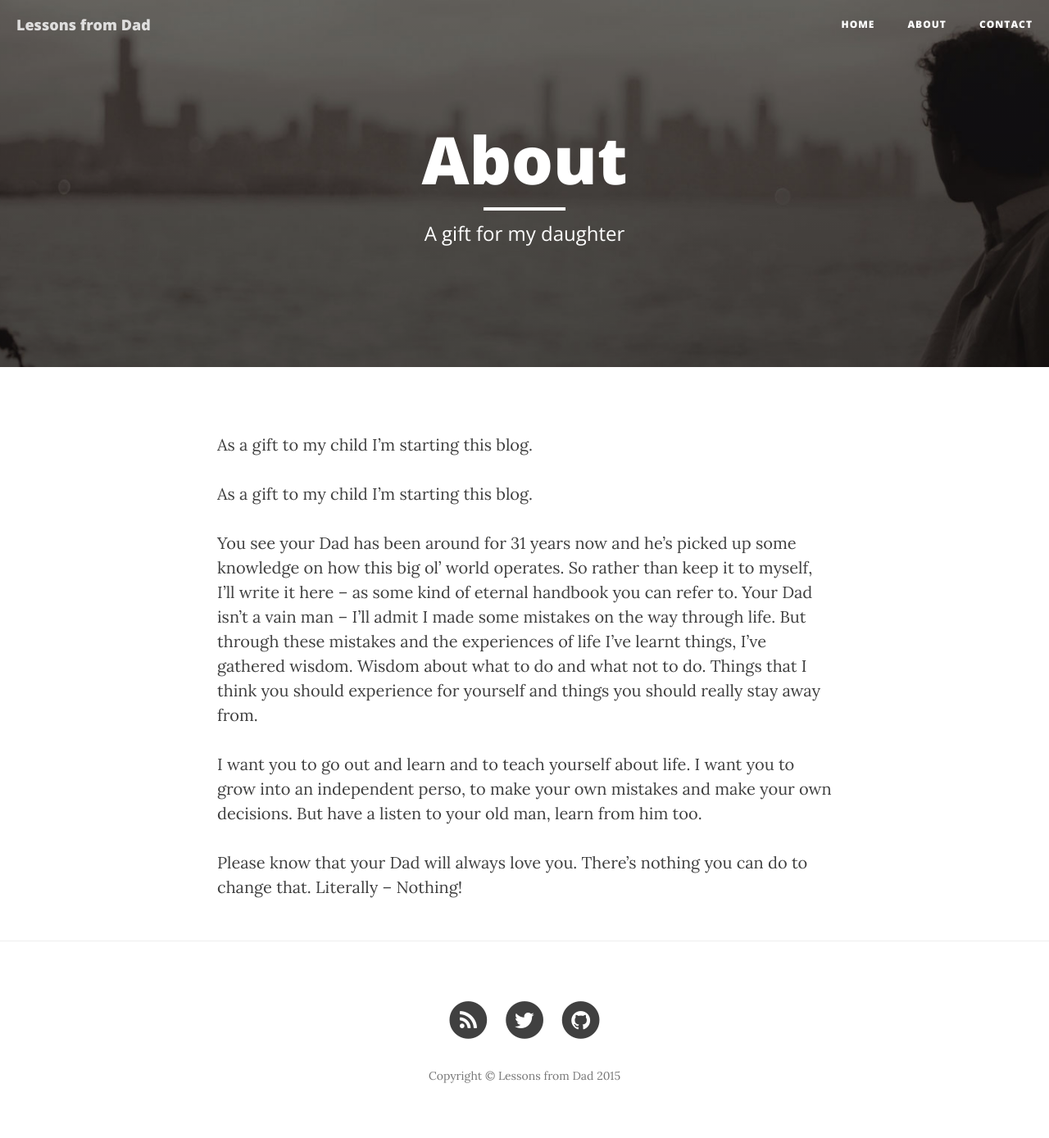
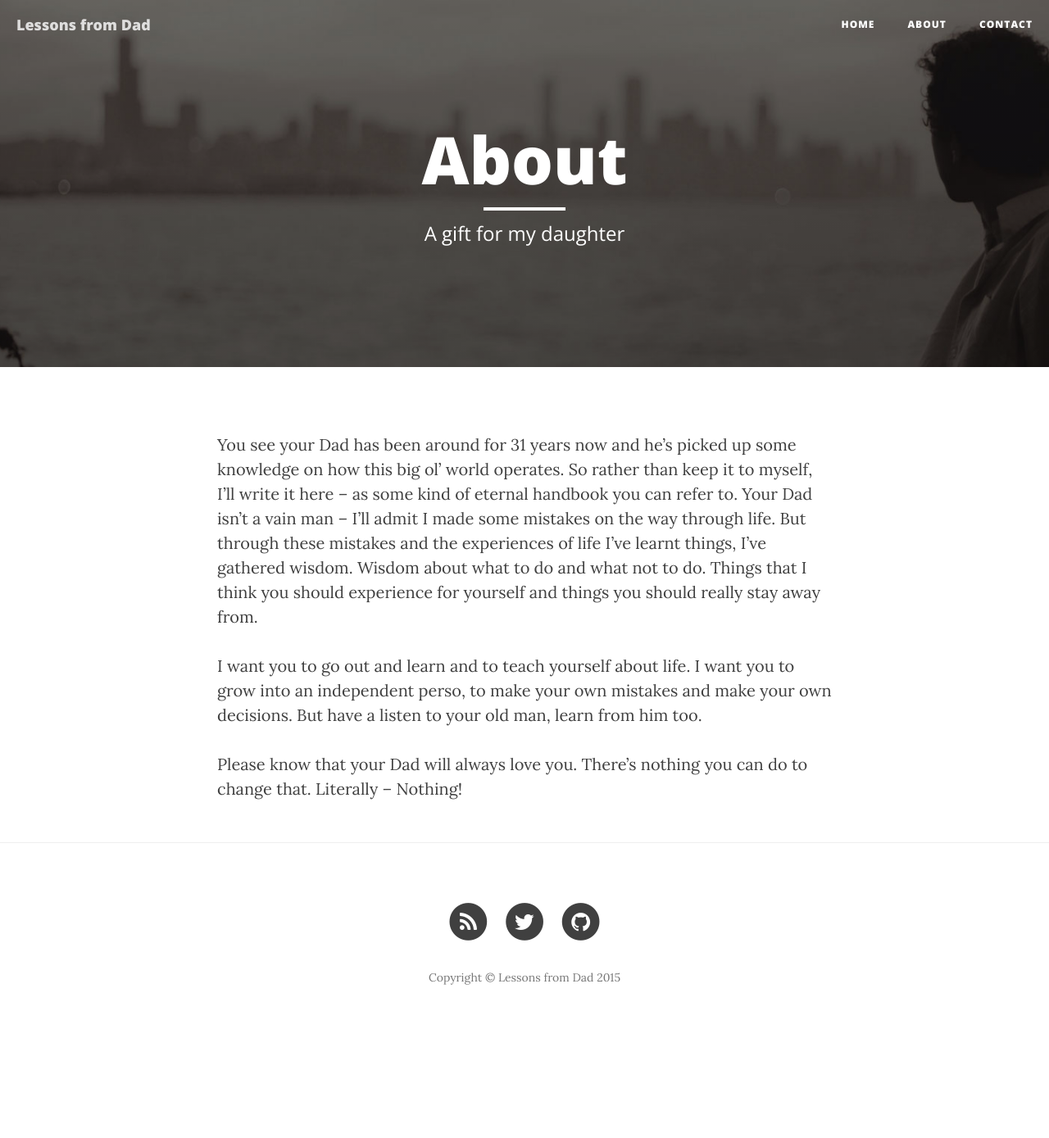
Before and after one commit to timklapdor/Lessons-From-Dad, a Jekyll site: the page built from about.html, in a window 1280 px wide. Shown: the whole page at 82% size. Built offline with Jekyll 4.4.1, drawn with Linux system fonts in a browser that asks for light colours; nearby versions of some CDN libraries; after the commit the page ends 1269 px from its top, so only the background shows below that.

Commit message:
clean up

```diff
--- a/about.html
+++ b/about.html
@@ -5,8 +5,6 @@ description: "A gift for my daughter"
 header-img: "img/about-bg.jpg"
 ---
 
-<p>As a gift to my child I’m starting this blog.<p>As a gift to my child I’m starting this blog.</p>
-
 <p>You see your Dad has been around for 31 years now and he’s picked up some knowledge on how this big ol’ world operates. So rather than keep it to myself, I’ll write it here – as some kind of eternal handbook you can refer to. Your Dad isn’t a vain man – I’ll admit I made some mistakes on the way through life. But through these mistakes and the experiences of life I’ve learnt things, I’ve gathered wisdom. Wisdom about what to do and what not to do. Things that I think you should experience for yourself and things you should really stay away from.</p>
 
 <p>I want you to go out and learn and to teach yourself about life. I want you to grow into an independent perso, to make your own mistakes and make your own decisions. But have a listen to your old man, learn from him too.</p>
```
Also changed, not shown: mail/contact.html (renamed from contact.html).
